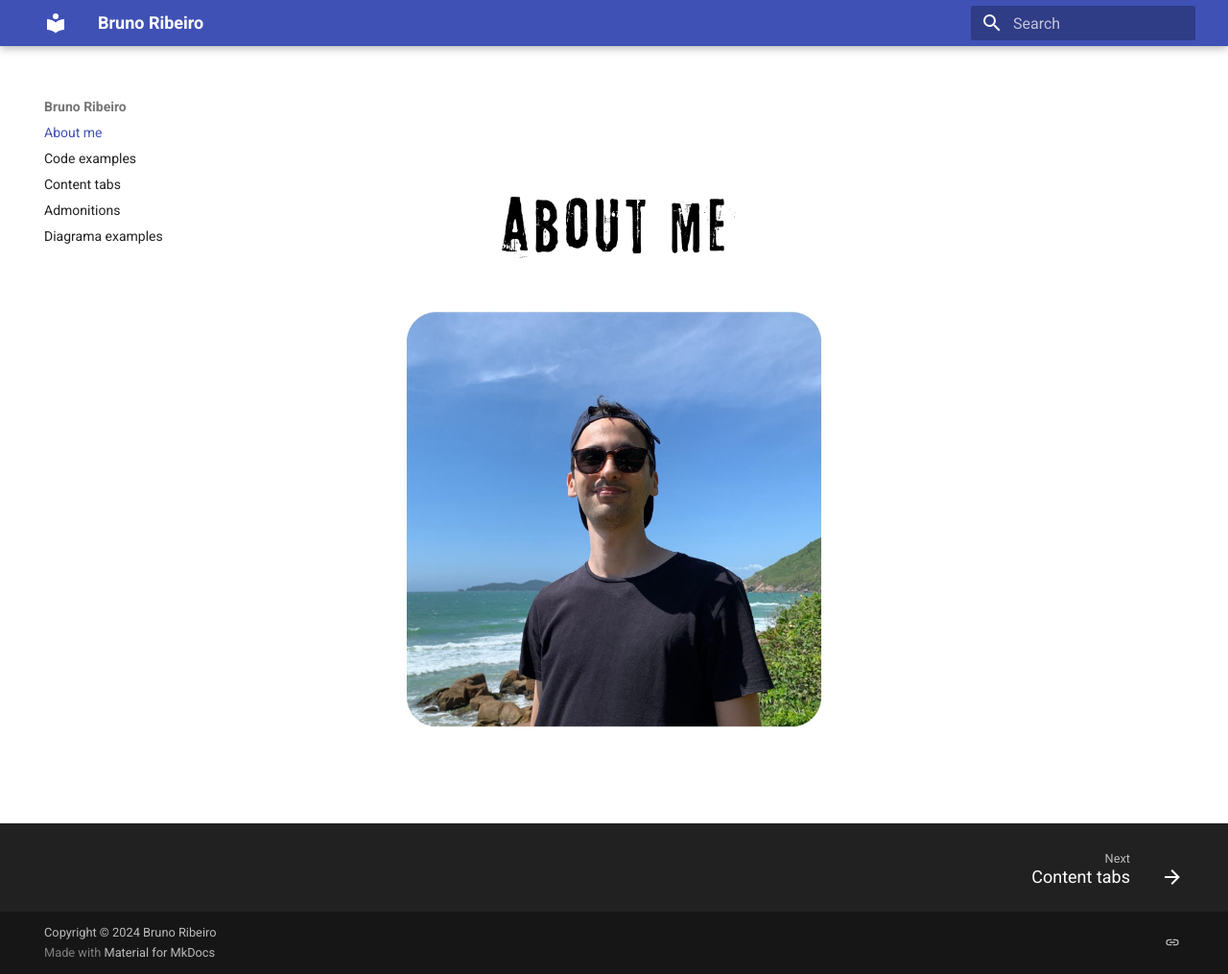
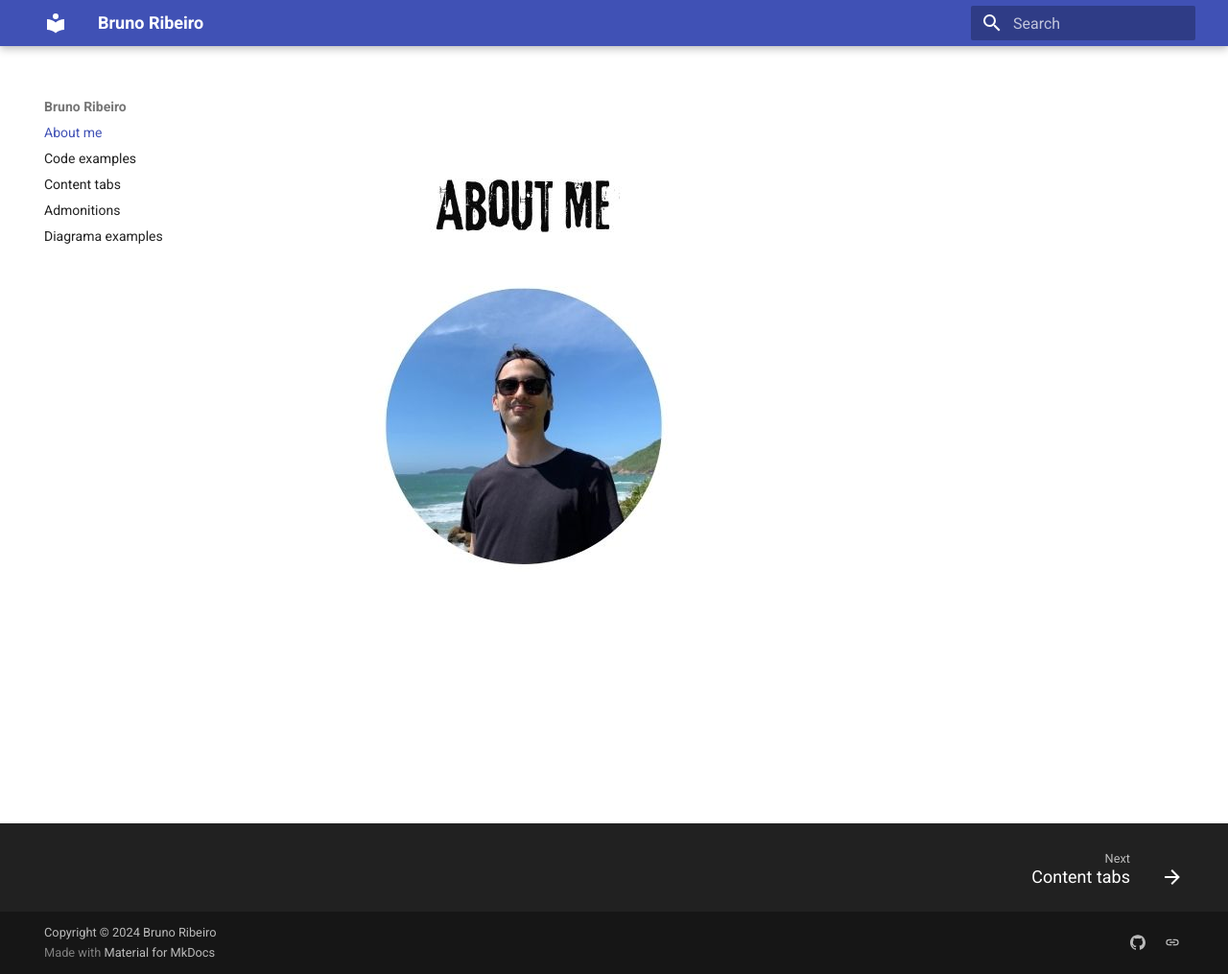
Before and after one commit to brunojlle/brunojlle.github.io, an MkDocs documentation site: the page built from docs/index.md, in a window 1280 px wide and 1015 px high. Shown: the whole window at 96% size. Built offline with MkDocs 1.6.1 and Material for MkDocs 9.7.7, drawn with Linux system fonts in a browser that asks for light colours.

```diff
--- a/mkdocs.yml
+++ b/mkdocs.yml
@@ -58,8 +58,9 @@ markdown_extensions:
 
 extra:
   social:
-    # - icon: simple/youtube
-    #   link: https://youtube.com/@james-willett
+    - icon: simple/github
+      link: https://github.com/brunojlle
+
     - icon: simple/linkedin
       link: https://www.linkedin.com/in/brunoribeiro7
 
```
Also changed, not shown: docs/assets/about_me.jpg, 1 other file.
